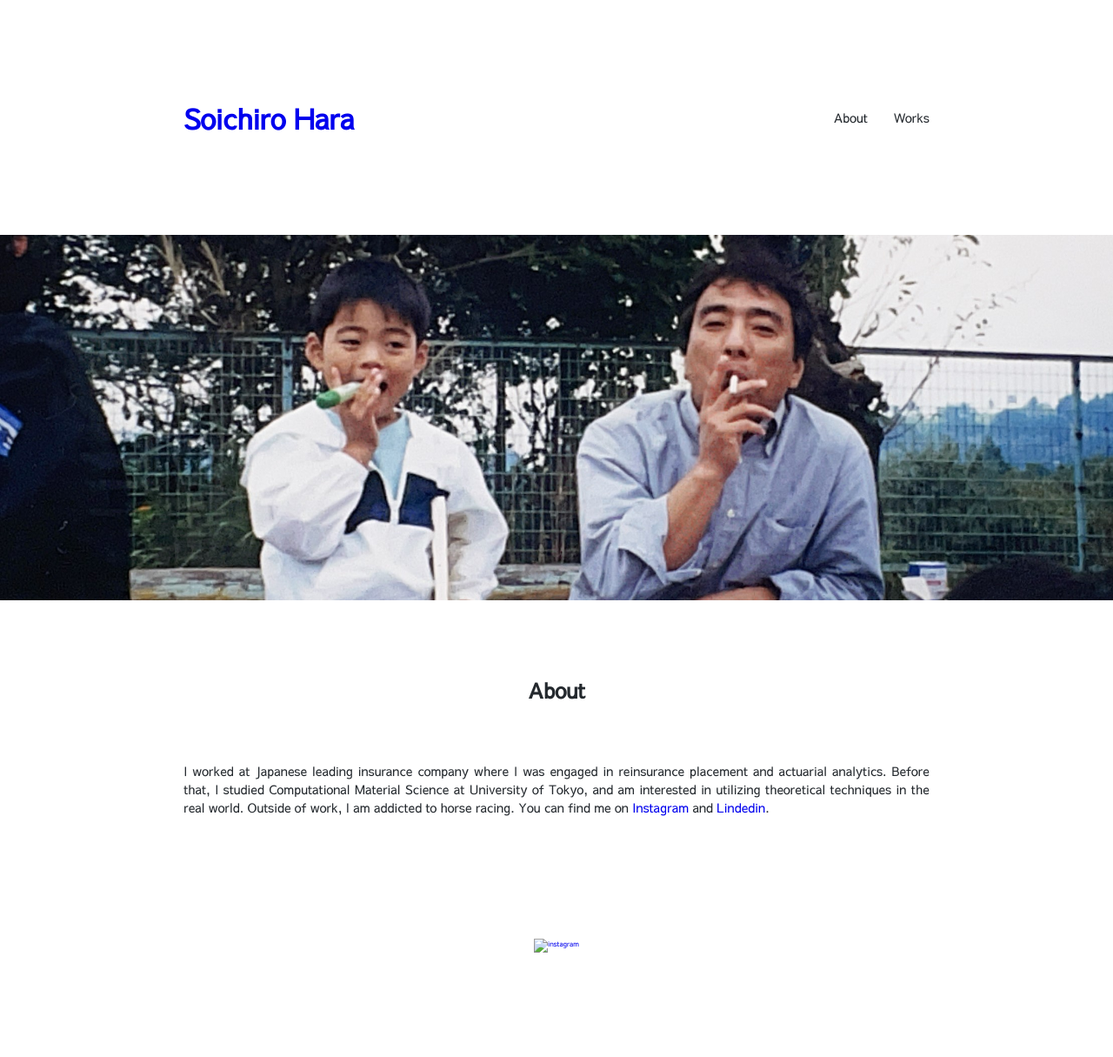
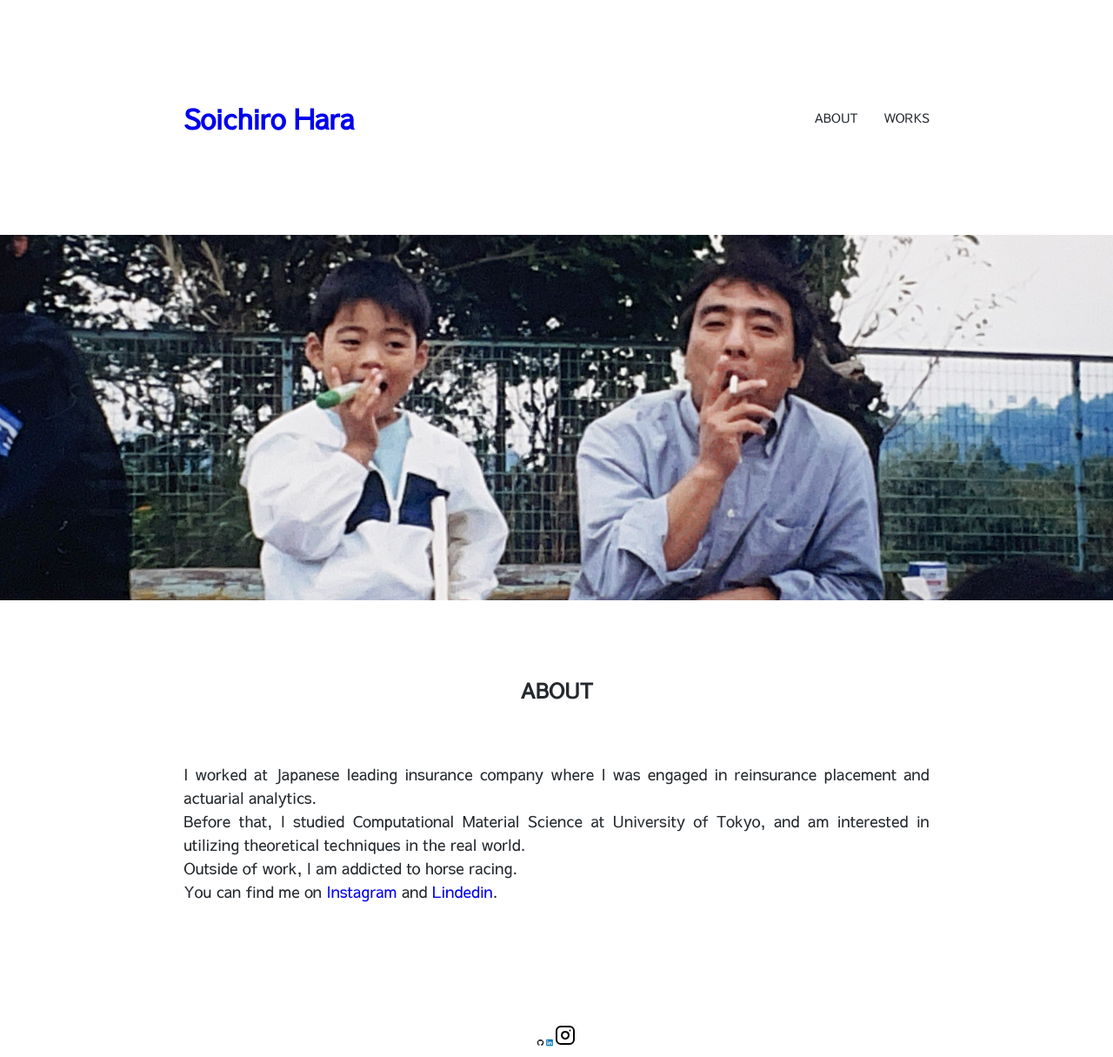
Before and after one commit to hara7610s/portfolio, a plain HTML site: page index.html in a window 1280 px wide. Shown: the whole page at 87% size. Before the commit the page ends 1105 px from the top, so only its background shows below. Drawn offline with nearby package versions, Linux system fonts and the light colour scheme; some packages are replaced by stand-ins of ours.

Commit message:
modify style

```diff
--- a/css/style.css
+++ b/css/style.css
@@ -20,7 +20,7 @@ li {
 .wrapper {
   max-width: 960px;
   margin: 0 auto 130px auto;
-  font-size: 0.9rem;
+  font-size: 1.125rem;
   padding: 0 4%;
 }
 .site-title {
--- a/index.html
+++ b/index.html
@@ -11,6 +11,7 @@
     <link rel="preconnect" href="https://fonts.googleapis.com">
     <link rel="preconnect" href="https://fonts.gstatic.com" crossorigin>
     <link href="https://fonts.googleapis.com/css2?family=Sawarabi+Gothic&display=swap" rel="stylesheet">
+    <link rel="stylesheet" href="https://cdn.jsdelivr.net/gh/devicons/devicon@v2.15.1/devicon.min.css">
   </head>
 
   <body>
@@ -18,8 +19,8 @@
       <h1 class="site-title"><a href="index.html">Soichiro Hara</a></h1>
       <nav>
         <ul>
-          <li><a href="#about">About</a></li>
-          <li><a href="works.html">Works</a></li>
+          <li><a href="#about">ABOUT</a></li>
+          <li><a href="works.html">WORKS</a></li>
         </ul>
       </nav>
     </header>
@@ -33,21 +34,23 @@
       </div>
 
       <section id="about" class="wrapper">
-        <h2 class="sec-title">About</h2>
+        <h2 class="sec-title">ABOUT</h2>
         <p>
           I worked at Japanese leading insurance company where I was engaged in reinsurance placement and actuarial analytics.
-
+          <br>
           Before that, I studied Computational Material Science at University of Tokyo, and am interested in utilizing theoretical techniques in the real world.
-
+          <br>
           Outside of work, I am addicted to horse racing.
-
+          <br>
           You can find me on <a href="https://www.instagram.com/hara7610s/">Instagram</a> and <a href="https://www.linkedin.com/in/soichirohara">Lindedin</a>.
         </p>
       </section>
 
     <footer id="footer">
+      <i href="https://github.com/hara7610s" class="devicon-github-original colored"></i>
+      <i href="https://www.linkedin.com/in/soichirohara" class="devicon-linkedin-plain colored"></i>
       <a href="https://www.instagram.com/hara7610s/" target="_blank">
-        <img class="icon" src="./img/icon-instagram.svg" alt="instagram">
+        <img class="icon" src="./img/instagram.svg" alt="instagram">
       </a>
     </footer>
 
```
Also changed, not shown: works.html (+7 -4 lines).
